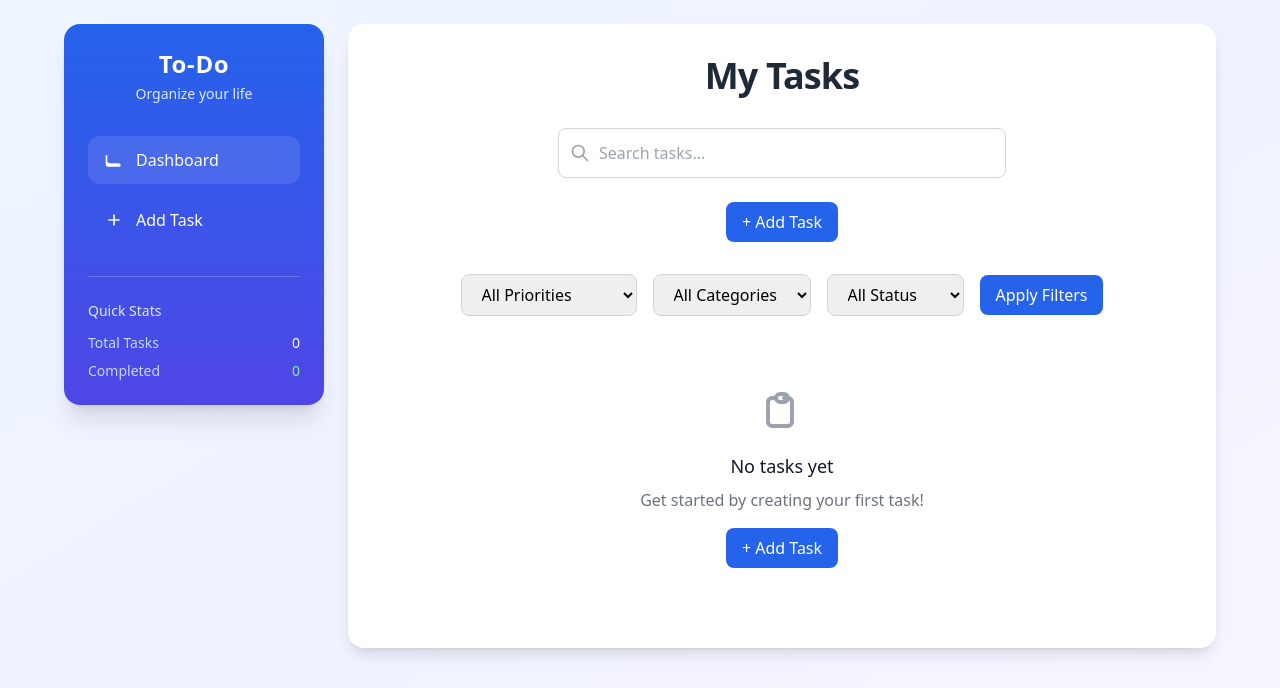
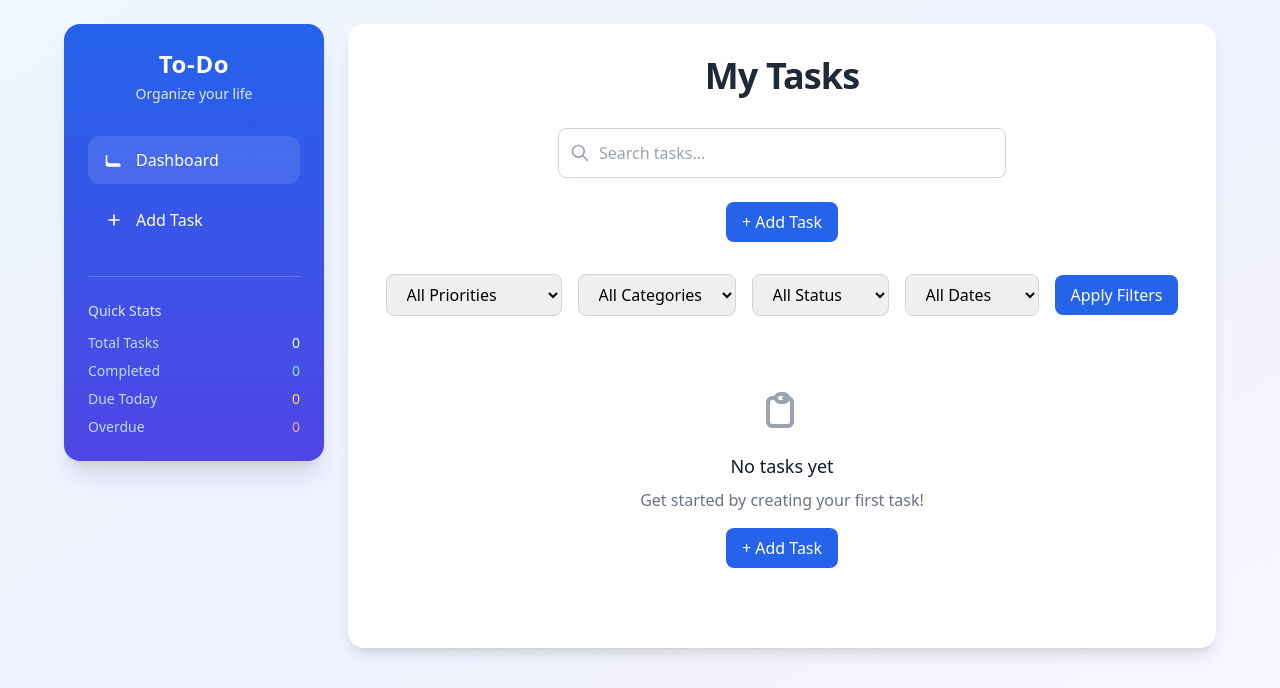
Before and after one commit to sudip6164/django-todo-list, a Django app: page / in a window 1280 px wide. Shown: the top 688 px of the page. Run offline with Django 5.2, Linux system fonts and the light colour scheme; data that the repository does not hold is empty; some libraries are stand-ins or nearby versions.

Commit message:
due today tasks

```diff
--- a/todo/context_processors.py
+++ b/todo/context_processors.py
@@ -1,11 +1,26 @@
 from .models import Task
+from django.utils import timezone
 
 def task_stats(request):
     """Make task statistics available on every page"""
     total_tasks = Task.objects.count()
     completed_tasks = Task.objects.filter(completed=True).count()
 
+    # Calculate overdue and today's tasks
+    now = timezone.now()
+    overdue_tasks = Task.objects.filter(
+        completed=False,
+        due_date__lt=now
+    ).count()
+
+    today_tasks = Task.objects.filter(
+        completed=False,
+        due_date__date=now.date()
+    ).count()
+
     return {
         'total_tasks': total_tasks,
         'completed_tasks': completed_tasks,
+        'overdue_tasks': overdue_tasks,
+        'today_tasks': today_tasks,
     }
--- a/todo/templates/todo/base.html
+++ b/todo/templates/todo/base.html
@@ -44,6 +44,14 @@
                         <span class="text-blue-200">Completed</span>
                         <span class="font-medium text-green-300">{{ completed_tasks|default:0 }}</span>
                     </div>
+                    <div class="flex justify-between">
+                        <span class="text-blue-200">Due Today</span>
+                        <span class="font-medium text-yellow-300">{{ today_tasks|default:0 }}</span>
+                    </div>
+                    <div class="flex justify-between">
+                        <span class="text-blue-200">Overdue</span>
+                        <span class="font-medium text-red-300">{{ overdue_tasks|default:0 }}</span>
+                    </div>
                 </div>
             </div>
         </aside>
--- a/todo/templates/todo/index.html
+++ b/todo/templates/todo/index.html
@@ -51,20 +51,26 @@
                     <option value="true" {% if completed_value == 'true' %}selected{% endif %}>Completed</option>
                 </select>
 
+                <select name="today" class="px-4 py-2 border border-gray-300 rounded-lg focus:ring-2 focus:ring-blue-500 focus:outline-none">
+                    <option value="">All Dates</option>
+                    <option value="true" {% if today_filter == 'true' %}selected{% endif %}>Due Today</option>
+                </select>
+
                 <button type="submit" class="px-4 py-2 bg-blue-600 text-white rounded-lg hover:bg-blue-700 transition-all duration-200 hover:scale-105">
                     Apply Filters
                 </button>
         </form>
 
         <!-- Status Banner -->
-        {% if completed_value or priority or category_value %}
+        {% if completed_value or priority or category_value or today_filter %}
             <div class="mb-6 p-4 rounded-lg border-l-4 border-blue-500 bg-blue-50 text-blue-800">
                 <div class="flex items-center gap-3">
                     <svg class="w-5 h-5 text-blue-600" fill="none" stroke="currentColor" viewBox="0 0 24 24">
                         <path stroke-linecap="round" stroke-linejoin="round" stroke-width="2" d="M3 4a1 1 0 011-1h16a1 1 0 011 1v2.586a1 1 0 01-.293.707l-6.414 6.414a1 1 0 00-.293.707V17l-4 4v-6.586a1 1 0 00-.293-.707L6.293 13.586A1 1 0 016 12.879V10H5a1 1 0 01-1-1V4z" />
                     </svg>
                     <span class="font-medium">
-                        {% if completed_value == 'true' %}Viewing Completed Tasks
+                        {% if today_filter == 'true' %}Viewing Today's Tasks
+                        {% elif completed_value == 'true' %}Viewing Completed Tasks
                         {% elif completed_value == 'false' %}Viewing Active Tasks
                         {% else %}Viewing Filtered Tasks{% endif %}
                         {% if priority %} • {{ priority|title }} Priority{% endif %}
--- a/todo/views.py
+++ b/todo/views.py
@@ -6,31 +6,45 @@ from datetime import datetime
 from django.utils import timezone
 
 def index(request):
-    # Simple task list with basic filtering
-    tasks_qs = Task.objects.all().order_by('-created_at')
+    # Get all tasks and apply smart ordering
+    tasks_qs = Task.objects.all()
+
+    # Apply smart ordering: overdue first, then due today, then by due date
+    tasks_qs = sorted(tasks_qs, key=lambda x: (x.get_ordering_value(), x.due_date or timezone.now() + timezone.timedelta(days=365)))
 
     # Basic search
     query = request.GET.get('q', '').strip()
     if query:
-        tasks_qs = tasks_qs.filter(Q(title__icontains=query) | Q(description__icontains=query))
+        tasks_qs = [task for task in tasks_qs if query.lower() in task.title.lower() or query.lower() in task.description.lower()]
 
     # Basic filters
     priority = request.GET.get('priority', '')
     if priority in ['L', 'M', 'H']:
-        tasks_qs = tasks_qs.filter(priority=priority)
+        tasks_qs = [task for task in tasks_qs if task.priority == priority]
 
     category_name = request.GET.get('category', '').strip()
     if category_name:
-        tasks_qs = tasks_qs.filter(category__name__iexact=category_name)
+        tasks_qs = [task for task in tasks_qs if task.category and task.category.name.lower() == category_name.lower()]
 
     completed = request.GET.get('completed', '')
     if completed == 'true':
-        tasks_qs = tasks_qs.filter(completed=True)
+        tasks_qs = [task for task in tasks_qs if task.completed]
     elif completed == 'false':
-        tasks_qs = tasks_qs.filter(completed=False)
+        tasks_qs = [task for task in tasks_qs if not task.completed]
+
+    # Today's tasks filter
+    today_filter = request.GET.get('today', '')
+    if today_filter == 'true':
+        tasks_qs = [task for task in tasks_qs if task.is_due_today()]
 
     # Get all categories for the filter dropdown
     categories = Category.objects.all().order_by('name')
+
+    # Calculate enhanced stats
+    total_tasks = len(tasks_qs)
+    completed_tasks = len([task for task in tasks_qs if task.completed])
+    overdue_tasks = len([task for task in tasks_qs if task.is_overdue()])
+    today_tasks = len([task for task in tasks_qs if task.is_due_today()])
 
     context = {
         'tasks': tasks_qs,
@@ -38,8 +52,11 @@ def index(request):
         'priority': priority,
         'category_value': category_name,
         'completed_value': completed,
+        'today_filter': today_filter,
         'categories': categories,
         'now': timezone.now(),
+        'overdue_tasks': overdue_tasks,
+        'today_tasks': today_tasks,
     }
     return render(request, 'todo/index.html', context)
 
```
Also changed, not shown: todo/models.py (+34 -4 lines), todo/migrations/0005_alter_task_options_task_last_modified.py (added). Lines whose indentation alone changed are shown as unchanged.
